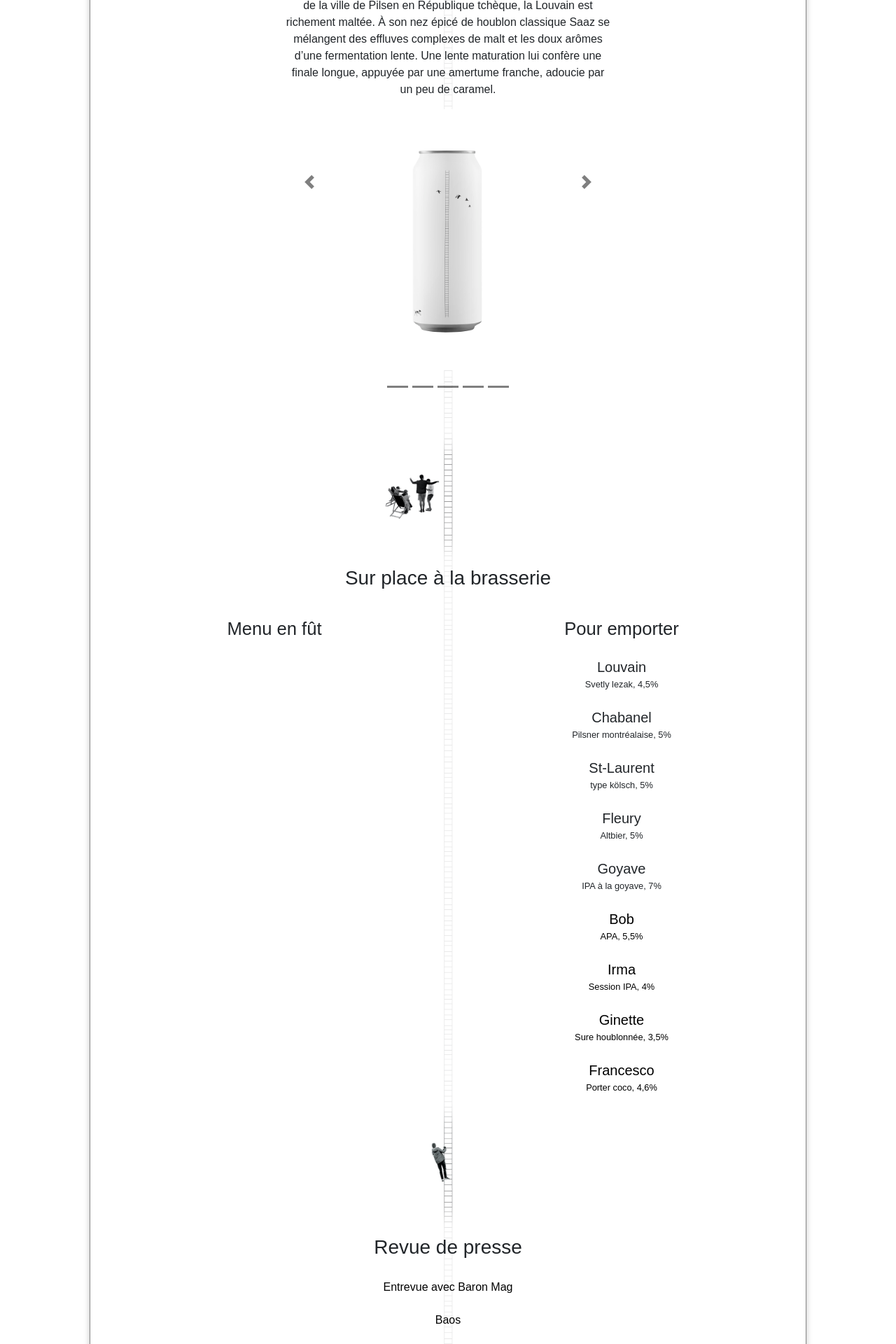
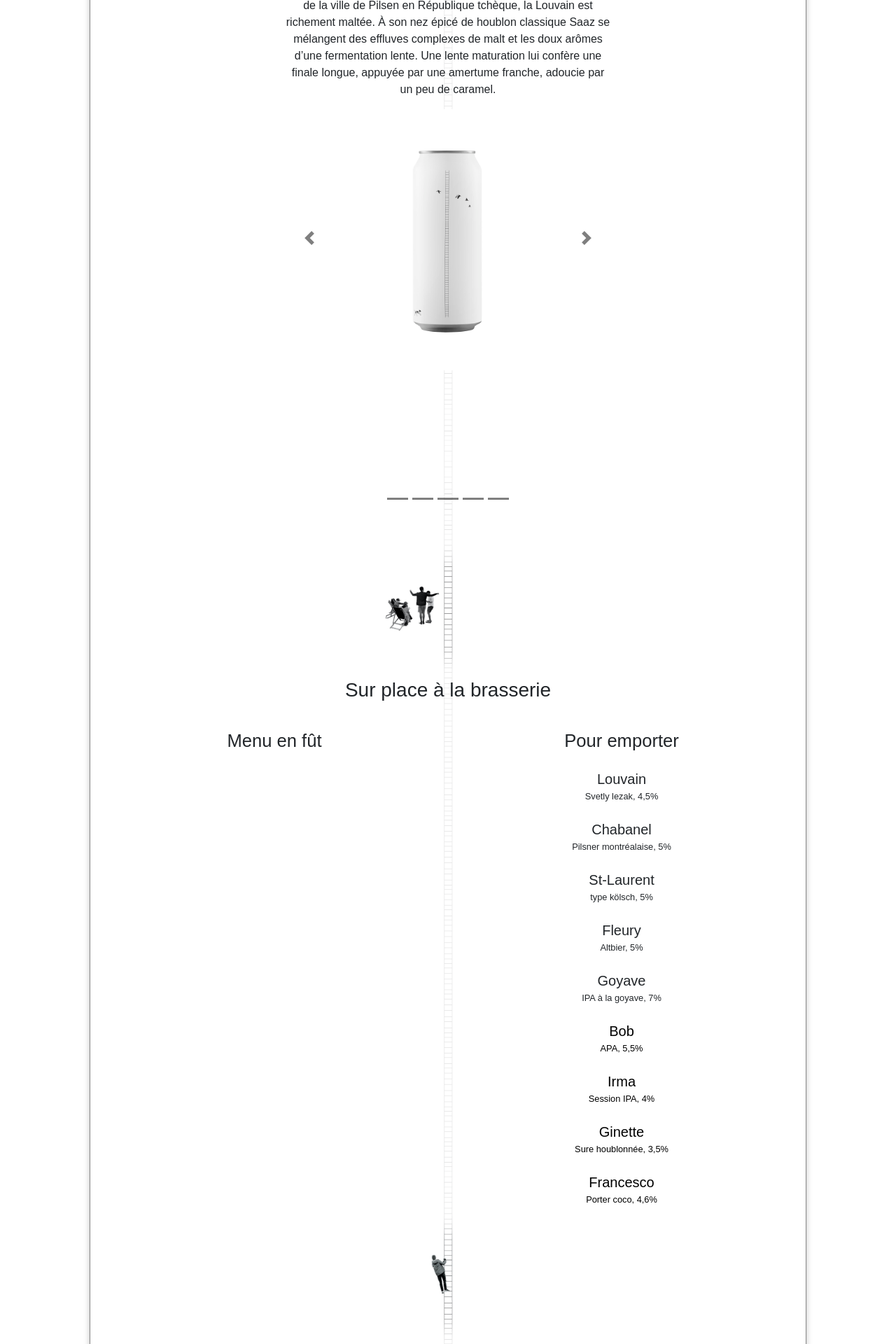
Before and after one commit to bieresilo/silo, a Jekyll site: the page built from index.html, in a window 1280 px wide. Shown: the part 1533-3453 px from the top of the page at 70% size. Built offline with Jekyll 4.4.1, drawn with Linux system fonts in a browser that asks for light colours; nearby versions of some CDN libraries; some web fonts are replaced.

Commit message:
More tweak

```diff
--- a/css/main.scss
+++ b/css/main.scss
@@ -39,7 +39,7 @@ h1 {
 }
 
 .beer-carousel {
-  min-height: 40em;
+  min-height: 50em;
   .carousel-caption {
     color: black;
   }
@@ -130,7 +130,9 @@ h3 {
 #ontap, #takeout {
   .list-group {
     text-align:center;
-    width: 60%;
+    @include media-breakpoint-up(sm) {
+      width: 60%;
+    }
     margin: auto;
   }
   @include media-breakpoint-down(sm){
```
